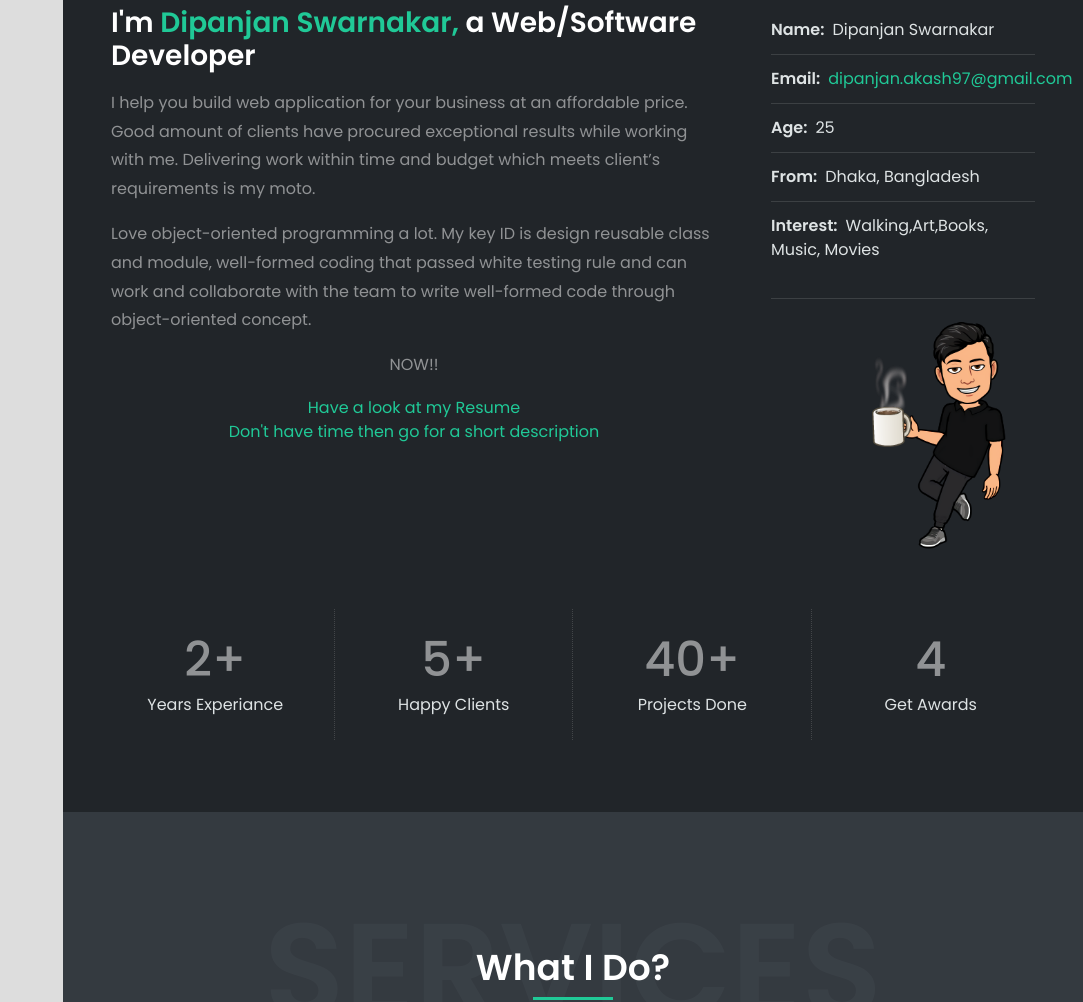
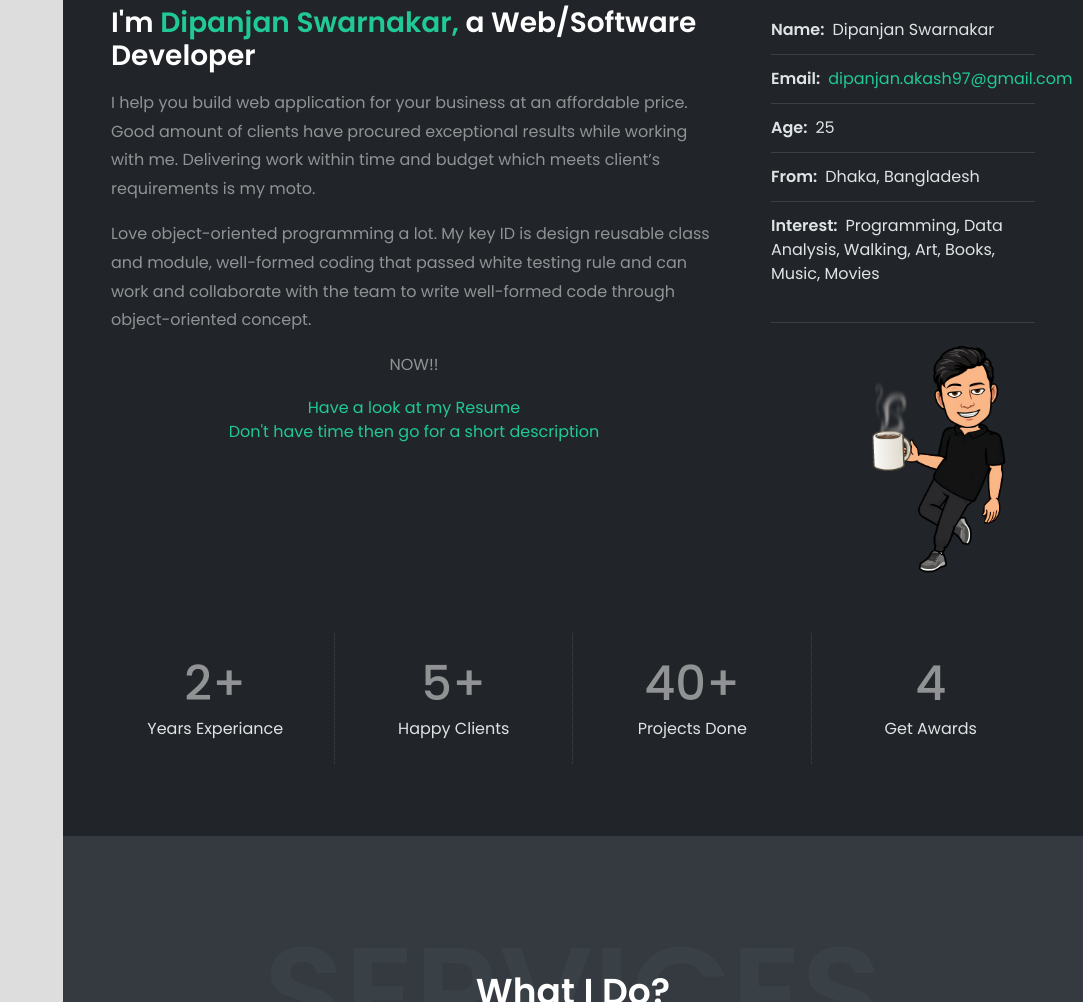
Before and after one commit to Dipanjan98/dipanjan98.github.io, a plain HTML site: page index.html in a window 1280 px wide. Shown: the part 1086-2088 px from the top of the page, without its empty margins (197-1280 px from the left). Drawn offline with Linux system fonts and the light colour scheme; a script that the page names is missing.

Commit message:
Update index.html

```diff
--- a/index.html
+++ b/index.html
@@ -260,7 +260,7 @@
                     Bangladesh
                   </li>
                   <li class="border-0"><span
-                      class="font-weight-600 mr-2">Interest:</span>Walking,Art,Books, Music,
+                      class="font-weight-600 mr-2">Interest:</span>Programming, Data Analysis, Walking, Art, Books, Music,
                     Movies
                   </li>
 			<li> <img src="qw.png" align="right" height="275" /> </li>
```
